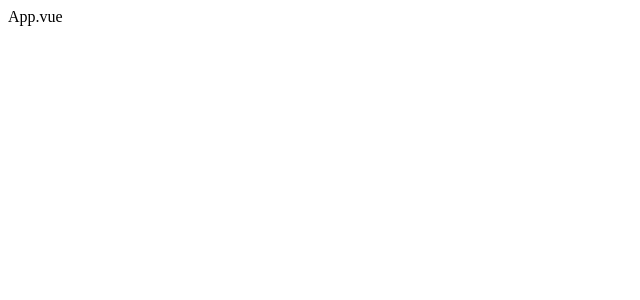
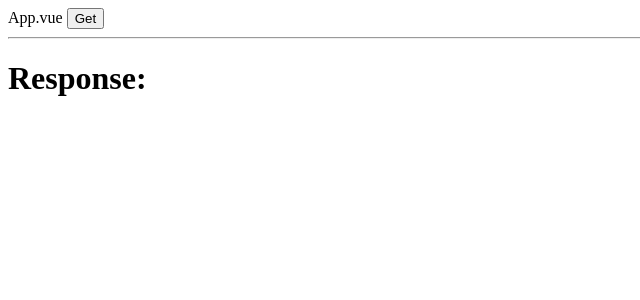
Before and after one commit to viniciusteixeiradias/pokemon, a Vue app in the folder frontend/: page / in a window 1280 px wide. Shown: the top 300 px of the page, without its empty margins (0-640 px from the left). Built offline with nearby package versions, Linux system fonts and the light colour scheme.

Commit message:
frontend: add axios

```diff
--- a/frontend/package.json
+++ b/frontend/package.json
@@ -11,6 +11,7 @@
     "coverage": "vitest run --coverage"
   },
   "dependencies": {
+    "axios": "^1.4.0",
     "vue": "^3.2.47"
   },
   "devDependencies": {
--- a/frontend/src/App.vue
+++ b/frontend/src/App.vue
@@ -1,3 +1,20 @@
+<script lang="ts" setup>
+import { ref } from 'vue';
+import axios from 'axios';
+
+const result = ref()
+
+const get = async () => {
+  const { data } = await axios.get('http://127.0.0.1:8000/')
+  result.value = data
+}
+</script>
+
 <template>
   App.vue
+  <button @click="get">Get</button>
+
+  <hr>
+  <h1>Response:</h1>
+  {{ result }}
 </template>
```
Also changed, not shown: 1 other file (tests, documents, lock files or other folders).
